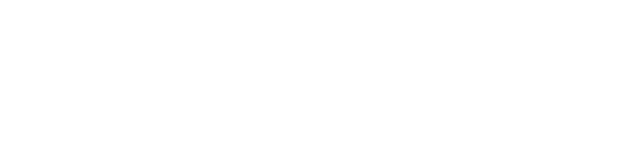
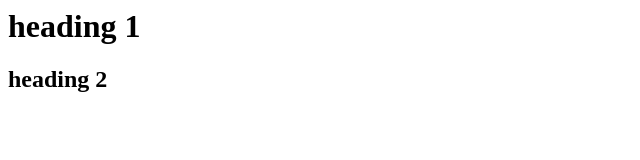
Before and after one commit to KariMckinney/HTML-lab, a plain HTML site: page index.html in a window 1280 px wide. Shown: the whole page, without its empty margins (0-640 px from the left). Drawn offline with Linux system fonts and the light colour scheme.

Commit message:
Update index.html

```diff
--- a/index.html
+++ b/index.html
@@ -1,6 +1,6 @@
 <html>
   <body>
-    <h1></h1>
-    <h2></h2>
+    <h1>heading 1</h1>
+    <h2>heading 2</h2>
   </body>
 </html>
```
